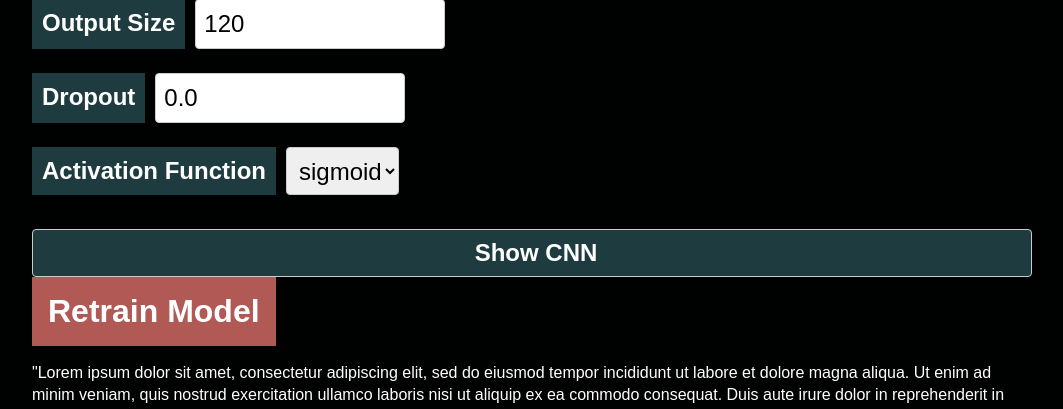
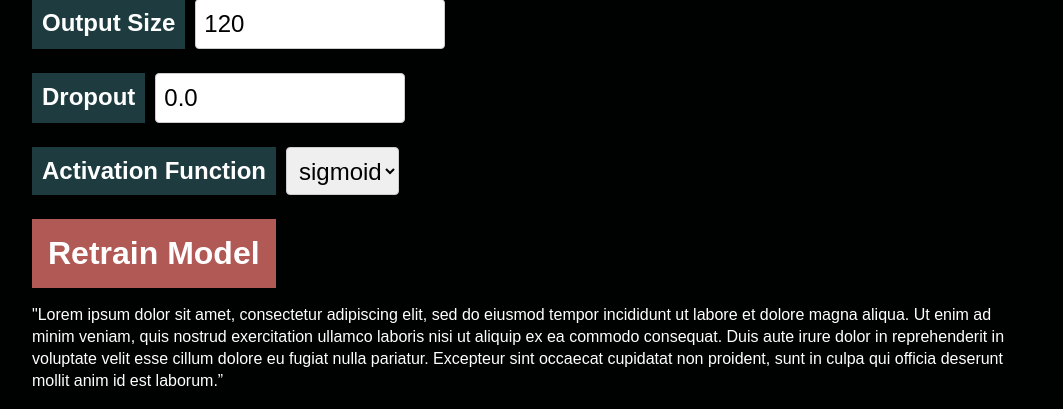
Before and after one commit to temujin-lampasa/baybayin-classifier, a Flask app: page / in a window 1280 px wide. Shown: the part 1583-1992 px from the top of the page, without its empty margins (108-1171 px from the left). Run offline with Flask 2, Linux system fonts and the light colour scheme; data comes from the database, SQL or seed files in the repository; some libraries are stand-ins or nearby versions.

Commit message:
Fixed issue with pushing older version. Overwriting problem fixed.

```diff
--- a/templates/index.html
+++ b/templates/index.html
@@ -123,9 +123,6 @@
             {{render_fieldlist(cnn_form.activation, "fc", "single")}}
         </fieldset>
 
-    <input type='submit' value="Show CNN" class='form-submit'>
-    </form>
-</section>
 
     <h2>Retrain Model</h2>
 
@@ -142,14 +139,11 @@
                 {{ render_field(cnn_form.batch_size) }}
                 {{ render_field(cnn_form.epochs) }}
             </fieldset>
-
             <div id='instruction-div'>
             <h3>Instructions:</h3>
             <p>"Lorem ipsum dolor sit amet, consectetur adipiscing elit, sed do eiusmod tempor incididunt ut labore et dolore magna aliqua. Ut enim ad minim veniam, quis nostrud exercitation ullamco laboris nisi ut aliquip ex ea commodo consequat. Duis aute irure dolor in reprehenderit in voluptate velit esse cillum dolore eu fugiat nulla pariatur. Excepteur sint occaecat cupidatat non proident, sunt in culpa qui officia deserunt mollit anim id est laborum.”</p>
             </div>
-
         </div>
-
         {% if cnn_form.errors %}
         ERRORS:
         <ul>
@@ -186,6 +180,5 @@
     </form>
 </section>
 
-
 <script src="{{url_for('static', filename='index.js')}}"></script>
 {% endblock %}
```
